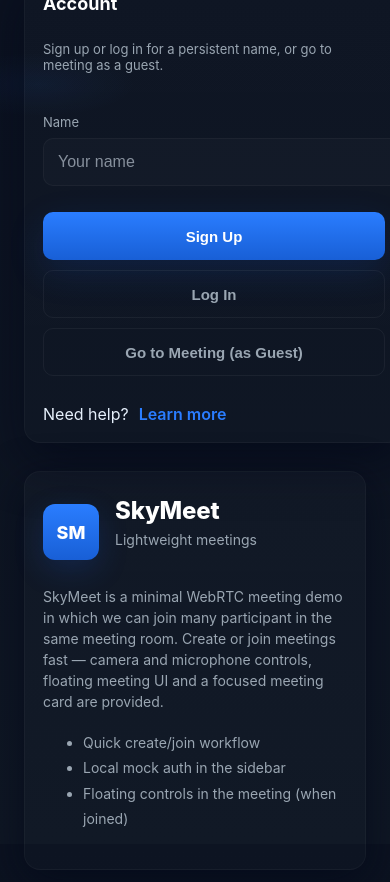
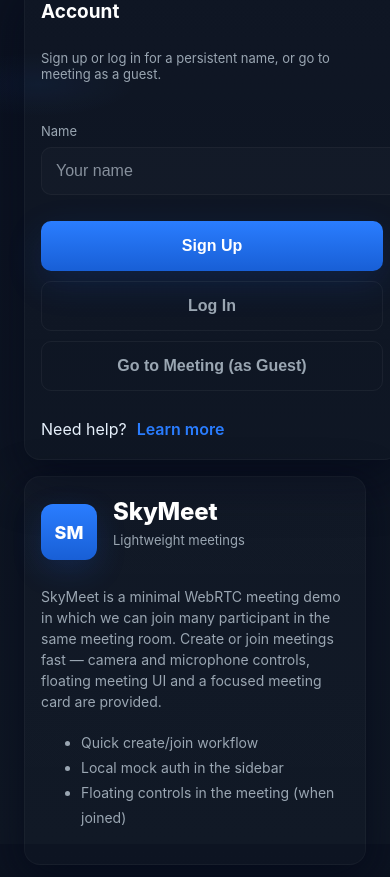
Before and after one commit to piyush2602/SkyMeet-Project, a plain HTML site: page client/auth.html in a window 390 px wide. Shown: the top 882 px of the page. Drawn offline with Linux system fonts and the light colour scheme.

Commit message:
Update client UI and meeting interface

```diff
--- a/client/auth.html
+++ b/client/auth.html
@@ -316,6 +316,7 @@
 
       .container {
         padding: 16px;
+        gap: 20px;
       }
 
       .logo {
@@ -337,13 +338,18 @@
       }
 
       .card {
-        padding: 20px;
+        padding: 22px;
+      }
+
+      .card h3 {
+        font-size: 20px;
       }
 
       .info-block {
         font-size: 14px;
       }
 
+      /* Prevent iOS zoom on input focus - critical for mobile UX */
       input[type="text"],
       input[type="email"],
       input[type="password"] {
@@ -351,11 +357,15 @@
         padding: 14px;
       }
 
+      /* Ensure proper touch targets - minimum 48px height */
       .big-btn,
       .ghost-btn {
-        padding: 14px;
-        font-size: 15px;
+        padding: 14px 16px;
+        font-size: 16px;
         min-height: 48px;
+        display: flex;
+        align-items: center;
+        justify-content: center;
       }
 
       .modal {
@@ -370,7 +380,7 @@
 
       .modal .actions {
         flex-direction: column-reverse;
-        gap: 8px;
+        gap: 10px;
       }
 
       .modal .actions button {
@@ -386,6 +396,7 @@
 
       .container {
         padding: 12px;
+        gap: 16px;
       }
 
       .logo {
@@ -398,16 +409,41 @@
         font-size: 24px
       }
 
+      .subtitle {
+        font-size: 13px;
+      }
+
       .hero {
-        padding: 24px 18px;
+        padding: 20px 16px;
       }
 
       .card {
-        padding: 18px;
+        padding: 20px 16px;
+      }
+
+      .card h3 {
+        font-size: 19px;
+      }
+
+      /* Better spacing between form elements on small screens */
+      .card>div {
+        margin-top: 10px;
+      }
+
+      /* Maintain touch target sizes */
+      .big-btn,
+      .ghost-btn {
+        min-height: 50px;
+        font-size: 16px;
       }
 
       .modal {
         margin: 0 12px;
+        padding: 18px;
+      }
+
+      .modal h3 {
+        font-size: 18px;
       }
     }
   </style>
--- a/client/service-worker.js
+++ b/client/service-worker.js
@@ -1,5 +1,5 @@
 // SkyMeet Service Worker
-const CACHE_NAME = 'skymeet-v13';
+const CACHE_NAME = 'skymeet-v14';
 const urlsToCache = [
   '/',
   '/auth.html',
```
